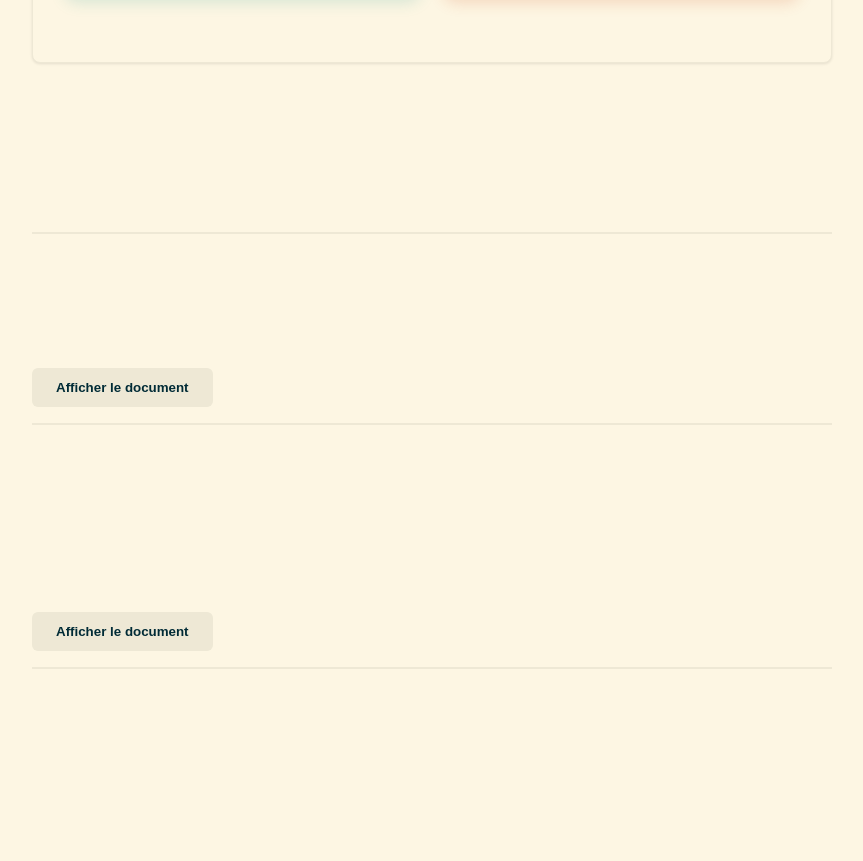
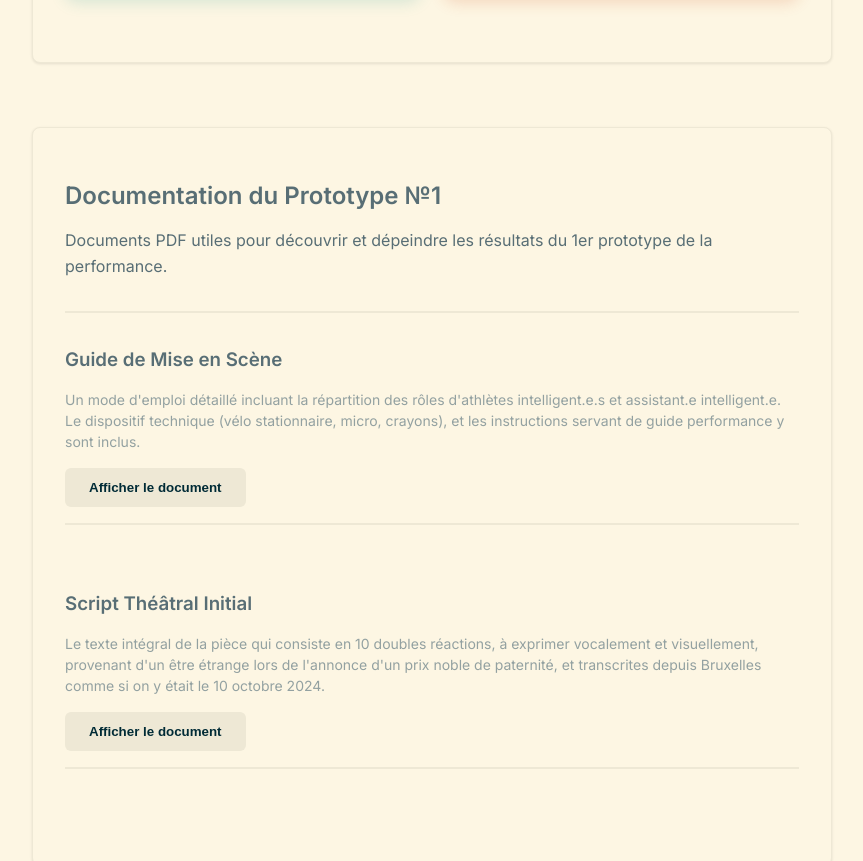
Before and after one commit to daqhris/DoublementAliene, a Next.js app: page /performance in a window 1280 px wide. Shown: the part 1020-1881 px from the top of the page, without its empty margins (208-1071 px from the left). Built offline with nearby package versions, Linux system fonts and the light colour scheme; no server answers.

Commit message:
UI cards and metadata text editing

```diff
--- a/app/performance/page.tsx
+++ b/app/performance/page.tsx
@@ -6,7 +6,7 @@ import PDFViewer from '../components/PDFViewer';
 
 export const metadata: Metadata = {
   title: 'Performance - Doublement Aliéné | daqhris.com',
-  description: 'Documentation complète des prototypes du spectacle «Doublement Aliéné» conçu par Chris-Armel Iradukunda (daqhris)',
+  description: 'Documentation exhaustive des prototypes du spectacle «Doublement Aliéné» conçu par Chris-Armel Iradukunda (daqhris)',
 };
 
 export default function PerformancePage() {
@@ -67,9 +67,9 @@ export default function PerformancePage() {
         </div>
       </section>
 
-      <section className="theater-section">
+      <section className="theater-card-modern">
         <div className="theater-section-header mb-8">
-          <h2 className="theater-heading-md">Documentation du Prototype</h2>
+          <h2 className="theater-heading-md">Documentation du Prototype №1</h2>
           <p className="text-theater-text leading-relaxed">
             Documents PDF utiles pour découvrir et dépeindre les résultats du 1er prototype de la performance.
           </p>
```
